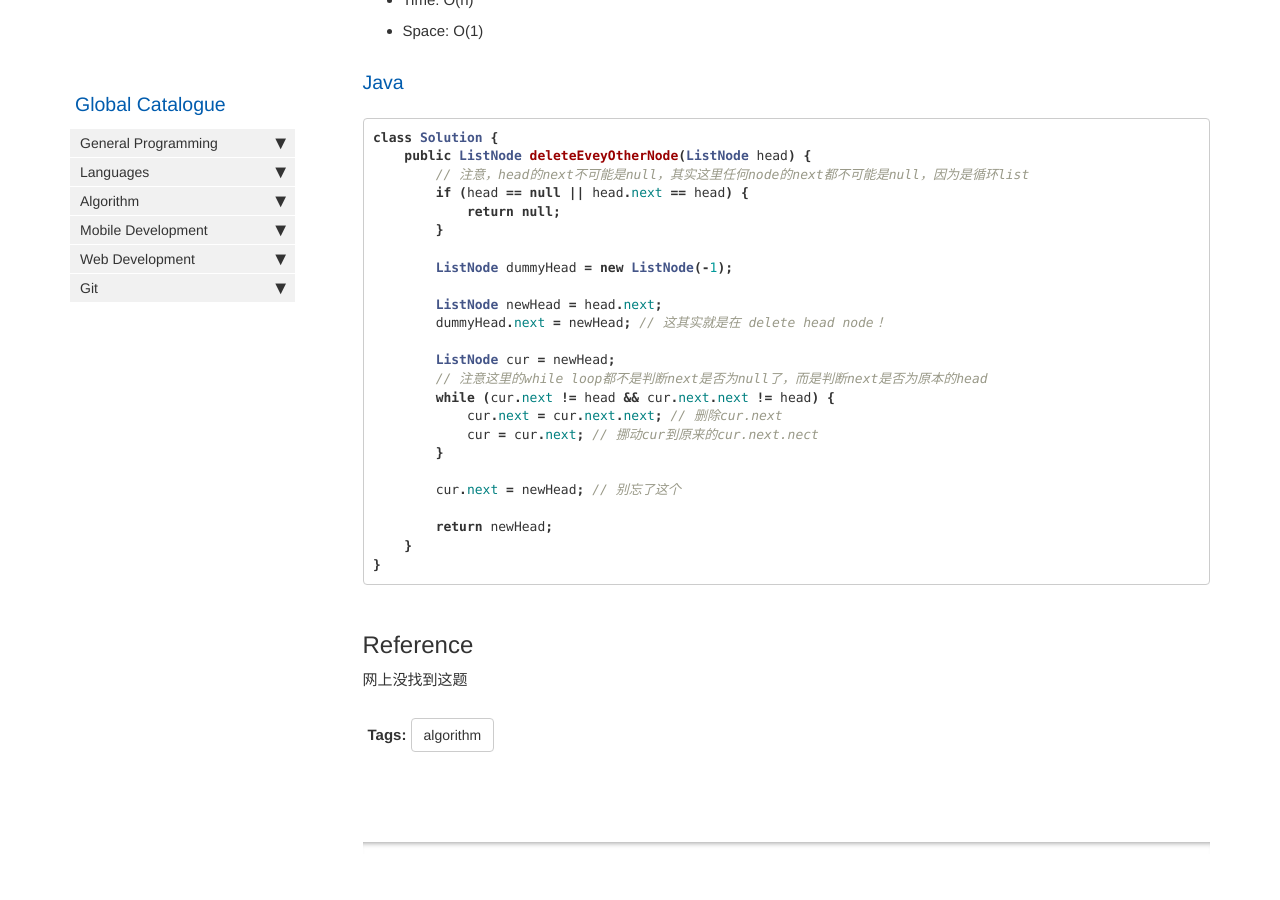
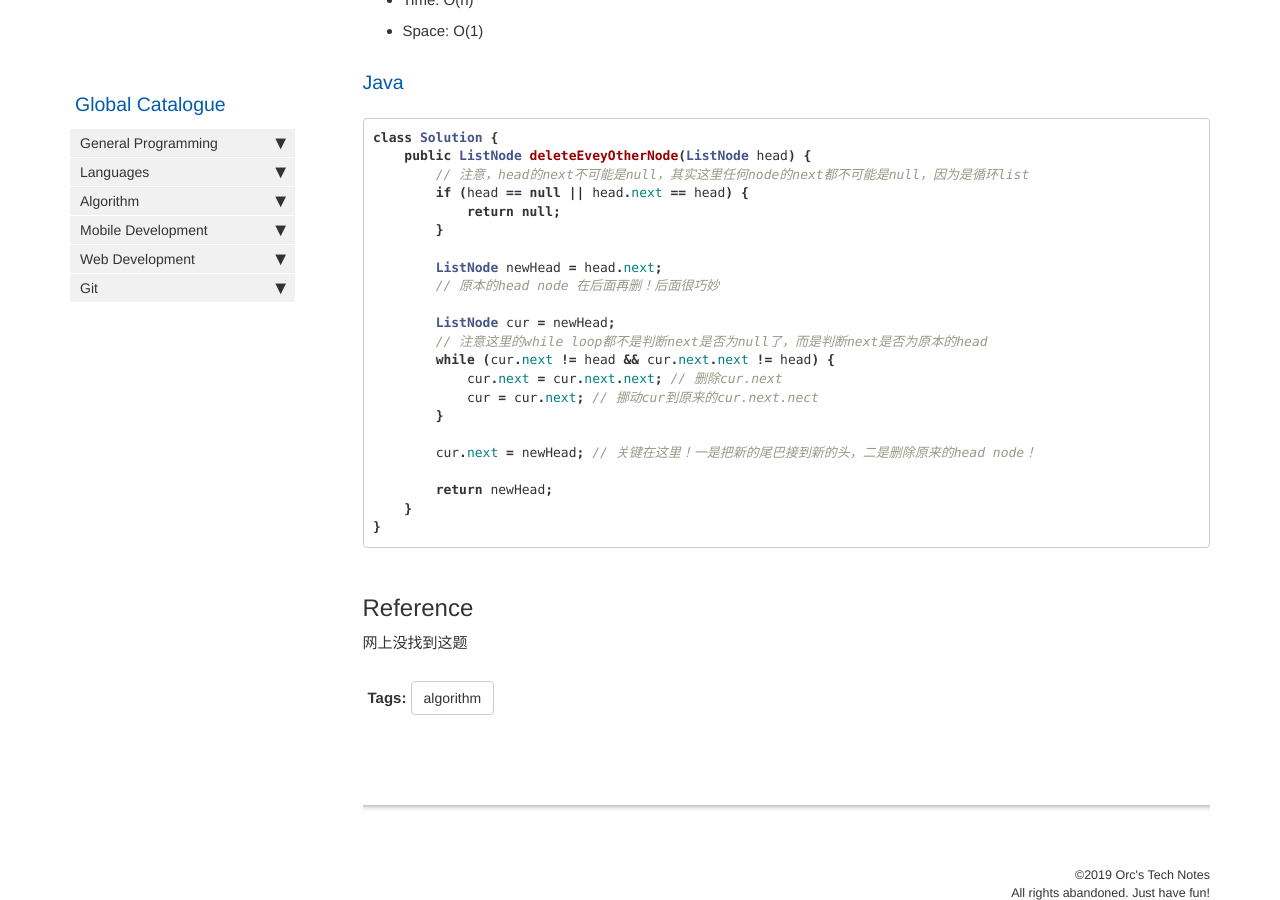
Before and after one commit to HungryOrc/hungryorc.github.io, a Jekyll site: the page built from pages/algorithm/algorithm_delete_every_other_node_in_circular_list.md, in a window 1280 px wide and 900 px high, scrolled down 770 px. Built offline with Jekyll 4.4.1, drawn with Linux system fonts in a browser that asks for light colours; nearby versions of some CDN libraries; comment, search, counter and statistics services are not loaded.

Commit message:
Update algorithm_delete_every_other_node_in_circular_list.md

```diff
--- a/pages/algorithm/algorithm_delete_every_other_node_in_circular_list.md
+++ b/pages/algorithm/algorithm_delete_every_other_node_in_circular_list.md
@@ -39,10 +39,8 @@ class Solution {
             return null;
         }
 
-        ListNode dummyHead = new ListNode(-1);
-
         ListNode newHead = head.next;
-        dummyHead.next = newHead; // 这其实就是在 delete head node！
+        // 原本的head node 在后面再删！后面很巧妙
 
         ListNode cur = newHead;
         // 注意这里的while loop都不是判断next是否为null了，而是判断next是否为原本的head
@@ -51,7 +49,7 @@ class Solution {
             cur = cur.next; // 挪动cur到原来的cur.next.nect
         }
 
-        cur.next = newHead; // 别忘了这个
+        cur.next = newHead; // 关键在这里！一是把新的尾巴接到新的头，二是删除原来的head node！
 
         return newHead;
     }
```
